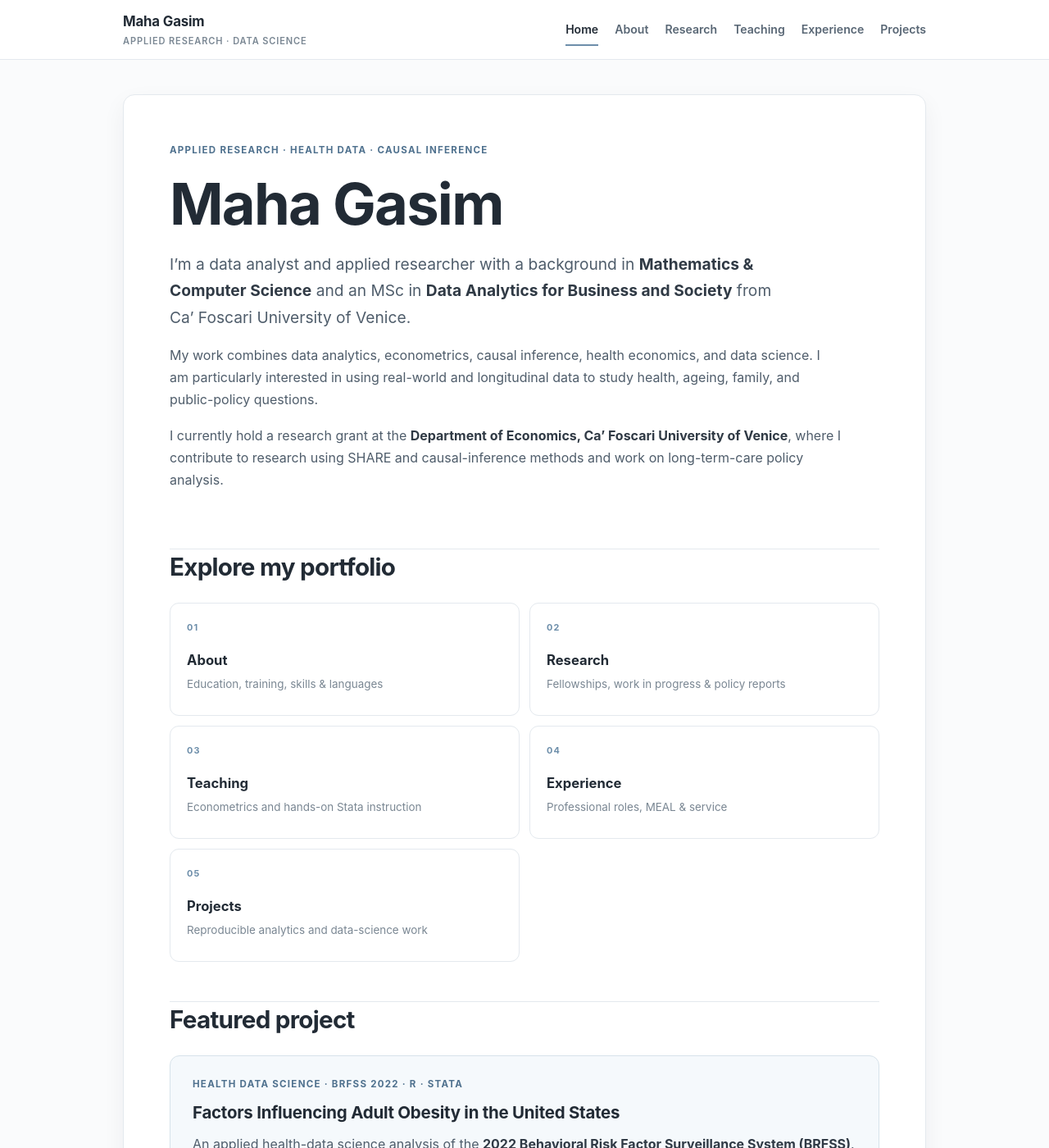
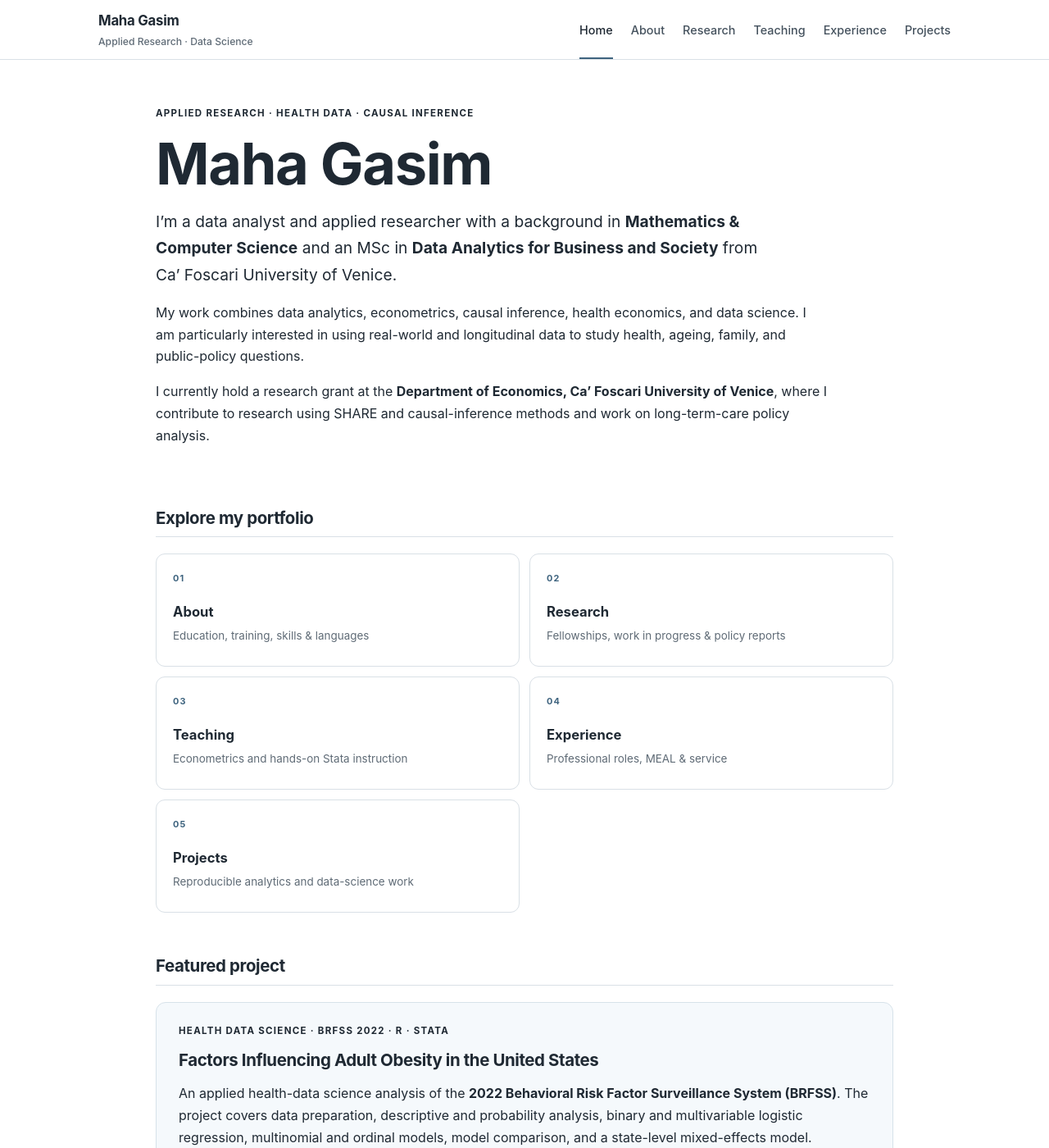
Before and after one commit to mahagasim/mahagasim.github.io, a Jekyll site: the page built from index.md, in a window 1280 px wide and 1400 px high. Shown: the whole window at 82% size. Built offline with Jekyll 4.4.1, drawn with Linux system fonts in a browser that asks for light colours.

Commit message:
Redesign site with academic PhD application styling

```diff
--- a/assets/css/style.css
+++ b/assets/css/style.css
@@ -1,262 +1,233 @@
 :root {
-  --ink: #222b35;
-  --ink-soft: #4f5d6b;
-  --accent: #6d8eaa;
-  --accent-dark: #4f718e;
-  --accent-soft: #eef4f8;
-  --paper: #fafbfc;
-  --surface: #ffffff;
-  --line: #e4e9ee;
-  --muted: #7a8793;
-  --shadow: 0 10px 28px rgba(34, 43, 53, 0.055);
-  --radius: 14px;
-  --content: 980px;
+  --text: #1f2933;
+  --muted: #5f6b76;
+  --accent: #3f647f;
+  --accent-light: #eef3f7;
+  --line: #d9e0e6;
+  --background: #ffffff;
+  --max-width: 1040px;
+  --content-width: 900px;
 }
 
 * { box-sizing: border-box; }
-
 html { scroll-behavior: smooth; }
 
 body {
   margin: 0;
-  background: var(--paper);
-  color: var(--ink-soft);
-  font-family: Inter, -apple-system, BlinkMacSystemFont, "Segoe UI", Roboto, Helvetica, Arial, sans-serif;
+  background: var(--background);
+  color: var(--text);
+  font-family: -apple-system, BlinkMacSystemFont, "Segoe UI", Roboto, Helvetica, Arial, sans-serif;
   font-size: 16px;
   line-height: 1.68;
   -webkit-font-smoothing: antialiased;
-  text-rendering: optimizeLegibility;
 }
 
 a {
-  color: var(--accent-dark);
+  color: var(--accent);
   text-decoration-thickness: 1px;
   text-underline-offset: 3px;
 }
 
-a:hover { color: var(--ink); }
+a:hover { color: #233f54; }
 
 .site-header {
-  position: sticky;
-  top: 0;
-  z-index: 20;
-  background: rgba(255, 255, 255, 0.96);
+  background: #ffffff;
   border-bottom: 1px solid var(--line);
-  backdrop-filter: blur(12px);
 }
 
 .nav-shell {
-  width: min(var(--content), calc(100% - 44px));
+  width: min(var(--max-width), calc(100% - 40px));
   min-height: 72px;
   margin: 0 auto;
   display: flex;
   align-items: center;
   justify-content: space-between;
-  gap: 28px;
+  gap: 32px;
 }
 
 .brand {
+  color: var(--text);
+  text-decoration: none;
   display: flex;
   flex-direction: column;
-  gap: 1px;
-  color: var(--ink);
-  text-decoration: none;
-  white-space: nowrap;
+  gap: 2px;
 }
 
 .brand-name {
   font-size: 1.05rem;
   font-weight: 700;
-  letter-spacing: -0.01em;
+  letter-spacing: -0.015em;
 }
 
 .brand-subtitle {
   color: var(--muted);
-  font-size: 0.69rem;
-  font-weight: 600;
-  letter-spacing: 0.08em;
-  text-transform: uppercase;
+  font-size: 0.76rem;
+  font-weight: 500;
 }
 
 .site-nav {
   display: flex;
+  gap: 22px;
   align-items: center;
-  gap: 20px;
   flex-wrap: wrap;
-  justify-content: flex-end;
 }
 
 .site-nav a {
-  color: #596775;
-  font-size: 0.88rem;
-  font-weight: 600;
+  color: #44515d;
+  font-size: 0.9rem;
+  font-weight: 500;
   text-decoration: none;
-  padding: 8px 0 6px;
+  padding: 25px 0 21px;
   border-bottom: 2px solid transparent;
-  transition: color 140ms ease, border-color 140ms ease;
 }
 
 .site-nav a:hover,
 .site-nav a.active {
-  color: var(--ink);
+  color: var(--text);
   border-bottom-color: var(--accent);
 }
 
 .site-main {
-  width: min(var(--content), calc(100% - 44px));
-  margin: 42px auto 68px;
+  width: min(var(--content-width), calc(100% - 40px));
+  margin: 54px auto 82px;
 }
 
 .content {
-  background: var(--surface);
-  border: 1px solid var(--line);
-  border-radius: var(--radius);
-  padding: clamp(30px, 5vw, 56px);
-  box-shadow: var(--shadow);
+  width: 100%;
 }
 
 .content > :first-child { margin-top: 0; }
 .content > :last-child { margin-bottom: 0; }
 
 h1, h2, h3 {
-  color: var(--ink);
+  color: var(--text);
   font-family: inherit;
-  line-height: 1.25;
-  letter-spacing: -0.025em;
+  letter-spacing: -0.02em;
 }
 
 h1 {
   margin: 0 0 1rem;
-  font-size: clamp(2.35rem, 5vw, 3.65rem);
-  font-weight: 720;
+  font-size: clamp(2rem, 4vw, 2.7rem);
+  line-height: 1.15;
+  font-weight: 700;
 }
 
 h2 {
-  margin-top: 3rem;
-  padding-top: 0.2rem;
-  font-size: clamp(1.45rem, 2.8vw, 1.85rem);
-  font-weight: 700;
-  border-top: 1px solid var(--line);
+  margin: 3.25rem 0 1.15rem;
+  padding-bottom: 0.55rem;
+  font-size: 1.28rem;
+  line-height: 1.3;
+  font-weight: 650;
+  border-bottom: 1px solid var(--line);
 }
 
 h3 {
-  margin-top: 1.9rem;
-  font-size: 1.08rem;
-  font-weight: 700;
-  letter-spacing: -0.012em;
+  margin: 1.8rem 0 0.45rem;
+  font-size: 1.03rem;
+  line-height: 1.4;
+  font-weight: 650;
 }
 
-p { margin: 0 0 1.05rem; }
+p { margin: 0 0 1rem; }
 
 strong {
-  color: #303a45;
+  color: var(--text);
   font-weight: 650;
 }
 
 ul, ol {
   padding-left: 1.25rem;
-  margin: 0.75rem 0 1.25rem;
+  margin: 0.65rem 0 1.2rem;
 }
 
-li { margin: 0.3rem 0; }
+li { margin: 0.28rem 0; }
 
 hr {
   border: 0;
   border-top: 1px solid var(--line);
-  margin: 2.4rem 0;
+  margin: 2.6rem 0;
 }
 
 blockquote {
-  margin: 1.7rem 0;
-  padding: 1rem 1.2rem;
-  background: #f5f8fb;
-  border-left: 3px solid var(--accent);
-  border-radius: 0 8px 8px 0;
-  color: #4d6173;
+  margin: 1.6rem 0;
+  padding: 0.9rem 1rem;
+  background: #f7f9fb;
+  border-left: 3px solid #a9bccb;
+  color: #4f5d68;
 }
 
 code {
   font-family: "SFMono-Regular", Consolas, "Liberation Mono", monospace;
   font-size: 0.9em;
-  background: #f1f4f6;
-  padding: 0.14rem 0.34rem;
-  border-radius: 5px;
+  background: #f4f6f8;
+  padding: 0.12rem 0.3rem;
+  border-radius: 3px;
 }
 
 pre {
   overflow-x: auto;
-  padding: 1.1rem 1.2rem;
-  background: #f6f8fa;
+  padding: 1rem 1.1rem;
+  background: #f7f8fa;
   border: 1px solid var(--line);
-  border-radius: 9px;
 }
 
 pre code { background: transparent; padding: 0; }
 
 table {
   width: 100%;
-  margin: 1.3rem 0 1.9rem;
+  margin: 1.25rem 0 1.8rem;
   border-collapse: collapse;
   font-size: 0.93rem;
 }
 
 th, td {
-  padding: 0.75rem 0.8rem;
+  padding: 0.7rem 0.75rem;
   border-bottom: 1px solid var(--line);
   text-align: left;
   vertical-align: top;
 }
 
 th {
-  color: var(--ink);
-  background: #f8fafb;
-  font-weight: 700;
+  color: var(--text);
+  background: #fafbfc;
+  font-weight: 650;
 }
 
 img {
   max-width: 100%;
   height: auto;
-  border-radius: 10px;
 }
 
-.home-content > h1 {
-  max-width: 720px;
-  margin-bottom: 0.9rem;
+.page-intro {
+  color: var(--muted);
+  font-size: 1.03rem;
+  max-width: 760px;
 }
 
-.home-content > h1 + p {
-  max-width: 760px;
-  color: var(--ink-soft);
-  font-size: 1.08rem;
-  line-height: 1.72;
+.meta-line {
+  color: var(--muted);
+  font-size: 0.92rem;
 }
-
-.content h2 + p,
-.content h3 + p { color: var(--ink-soft); }
-
-.content h2:not(:first-of-type) { scroll-margin-top: 100px; }
 
 .site-footer {
   border-top: 1px solid var(--line);
-  background: #f3f6f8;
-  color: var(--muted);
+  background: #fafbfc;
 }
 
 .footer-shell {
-  width: min(var(--content), calc(100% - 44px));
+  width: min(var(--max-width), calc(100% - 40px));
   margin: 0 auto;
-  padding: 28px 0 32px;
+  padding: 26px 0 30px;
   display: flex;
   justify-content: space-between;
   gap: 30px;
   align-items: center;
-  font-size: 0.86rem;
+  color: var(--muted);
+  font-size: 0.84rem;
 }
 
 .footer-shell strong {
-  color: var(--ink);
-  font-size: 0.92rem;
-  font-weight: 700;
+  font-size: 0.9rem;
 }
 
 .footer-links {
@@ -266,33 +237,31 @@ img {
 }
 
 .footer-links a {
-  color: #596775;
+  color: #4c5965;
   text-decoration: none;
-  font-weight: 600;
 }
 
-.footer-links a:hover { color: var(--accent-dark); }
+.footer-links a:hover { color: var(--accent); }
 
-@media (max-width: 860px) {
+@media (max-width: 820px) {
   .nav-shell {
-    padding: 13px 0;
+    padding: 15px 0 10px;
+    flex-direction: column;
     align-items: flex-start;
-    flex-direction: column;
-    gap: 10px;
+    gap: 8px;
   }
 
-  .site-header { position: static; }
-  .site-nav { gap: 10px 16px; justify-content: flex-start; }
-  .site-nav a { font-size: 0.86rem; }
-  .site-main { margin-top: 28px; }
+  .site-nav { gap: 15px; }
+  .site-nav a { padding: 8px 0 10px; }
+  .site-main { margin-top: 38px; }
 }
 
 @media (max-width: 620px) {
   body { font-size: 15.5px; }
-  .nav-shell, .site-main, .footer-shell { width: min(100% - 24px, var(--content)); }
-  .content { padding: 25px 20px 30px; border-radius: 11px; }
-  h1 { font-size: 2.25rem; }
-  h2 { margin-top: 2.4rem; font-size: 1.4rem; }
-  h3 { font-size: 1.02rem; }
-  .footer-shell { align-items: flex-start; flex-direction: column; }
+  .nav-shell, .site-main, .footer-shell { width: calc(100% - 26px); }
+  .site-nav { gap: 12px; }
+  .site-nav a { font-size: 0.85rem; }
+  h1 { font-size: 2rem; }
+  h2 { margin-top: 2.6rem; font-size: 1.2rem; }
+  .footer-shell { flex-direction: column; align-items: flex-start; }
 }
```
